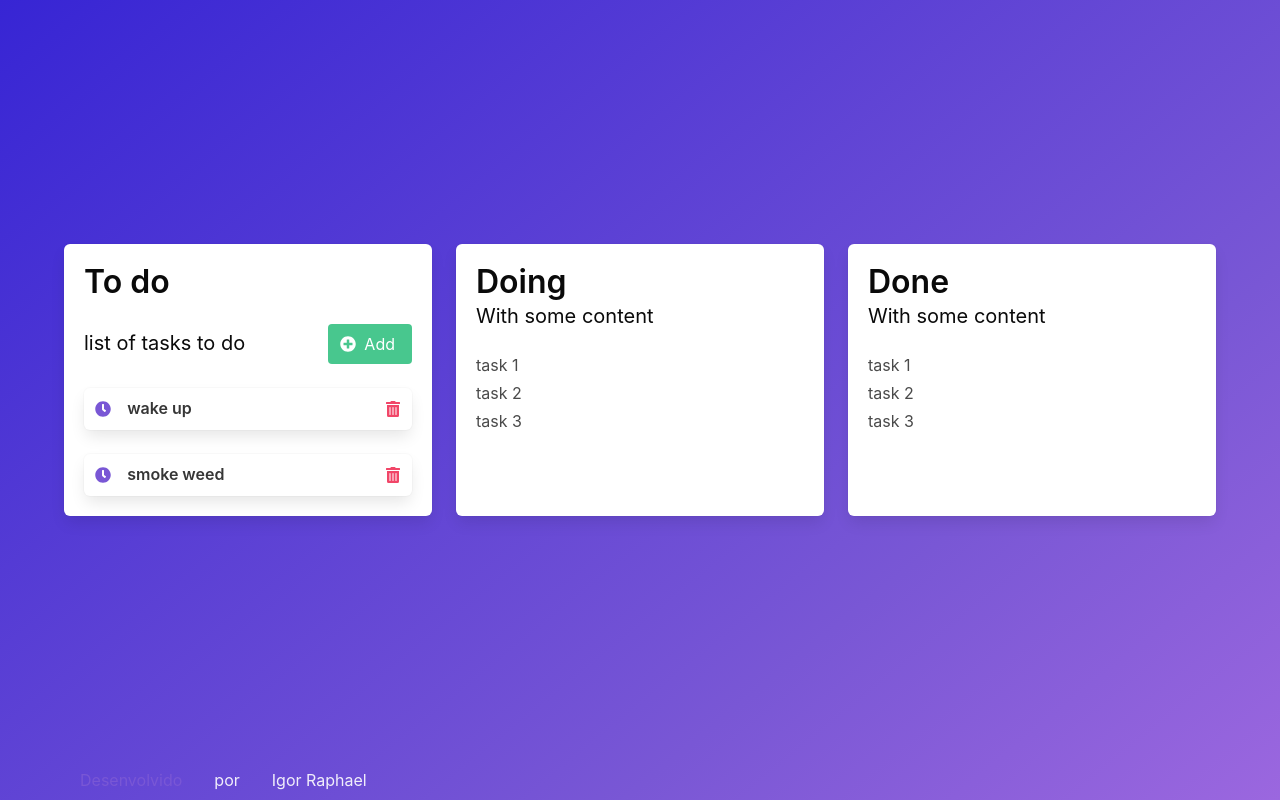
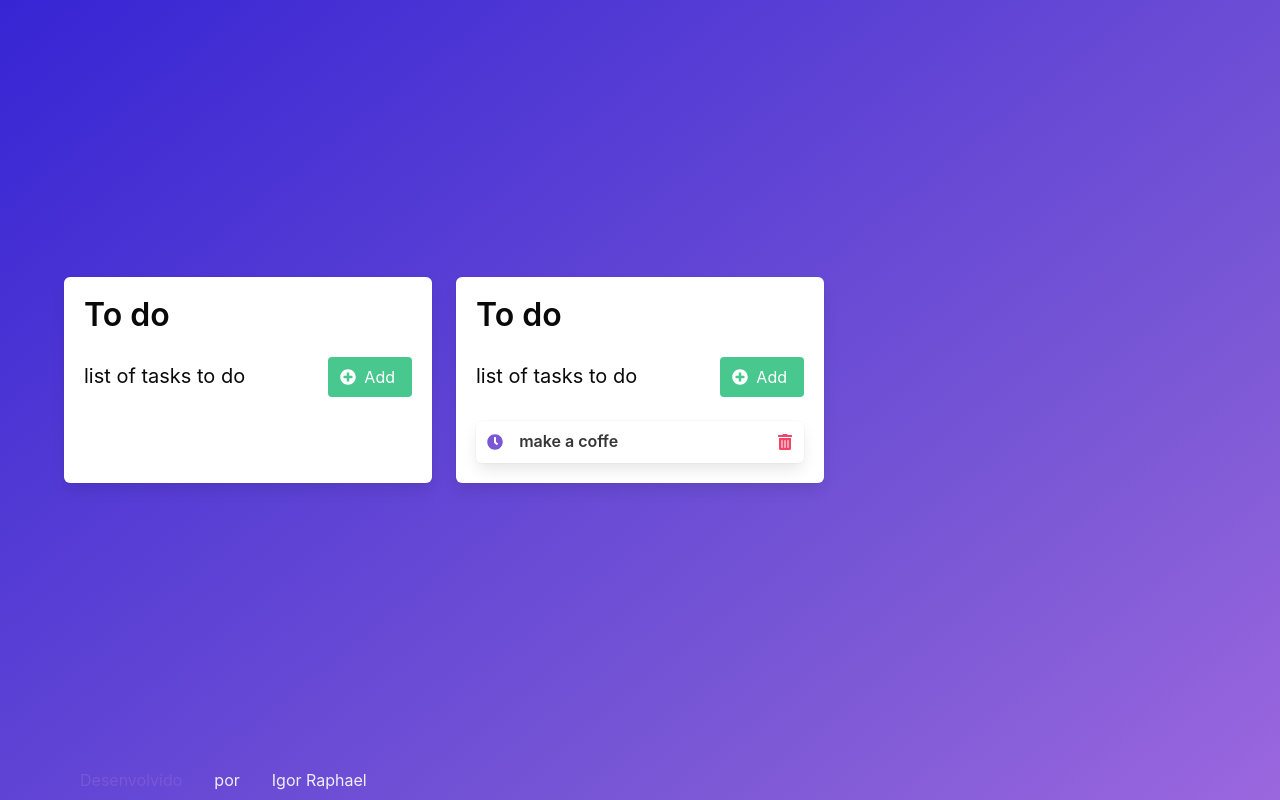
Before and after one commit to igorraphael/app-todo-vue3, a Vue app: page /app in a window 1280 px wide. Built offline with nearby package versions, Linux system fonts and the light colour scheme.

Commit message:
feat: init drag drop

```diff
--- a/src/components/ToDo.jsx
+++ b/src/components/ToDo.jsx
@@ -1,6 +1,6 @@
 export default {
     props: {
-        list: { type: Array, default: null },
+        list: { type: Array, default: () => [] },
     },
 
     data() {
@@ -32,6 +32,15 @@ export default {
     },
 
     methods: {
+        dragStart(event, target) {
+            // console.log('start ' + this.$refs);
+            // console.log(target);
+            event.dataTransfer.effectAllowed = 'move';
+            event.dataTransfer.setData('itemID', target.id);
+            // this.$emit('drag', target.id);
+            //
+        },
+
         handleModal() {
             this.modalVisible = this.modalVisible ? '' : 'is-active';
             this.description = undefined;
@@ -78,6 +87,11 @@ export default {
     },
 
     render() {
+        let li = {
+            props: {
+                type: 'is-success',
+            },
+        };
         return (
             <article class="tile is-child box ">
                 <p class="title has-text-black">To do</p>
@@ -169,9 +183,15 @@ export default {
                         {this.todos.map((todo, index) => {
                             return (
                                 <li
+                                    ref="to-do"
+                                    onClick={(e) => console.log(e.target)}
                                     key={index}
-                                    class="box"
-                                    style={{ padding: '0.7em' }}
+                                    class={`box`}
+                                    style={{
+                                        padding: '0.7em',
+                                    }}
+                                    draggable={true}
+                                    onDragstart={(e) => this.dragStart(e, todo)}
                                 >
                                     <article
                                         class="media"
--- a/src/components/app.jsx
+++ b/src/components/app.jsx
@@ -1,4 +1,5 @@
 import ToDo from './ToDo';
+import Doing from './ToDo';
 
 export default {
     mounted() {},
@@ -6,14 +7,23 @@ export default {
     data() {
         return {
             arrTodos: [
-                { id: 1, desc: 'wake up' },
-                { id: 2, desc: 'smoke weed' },
-                // { id: 3, desc: 'make a coffe' },
+                { id: 1, desc: 'wake up', list: 1 },
+                { id: 2, desc: 'smoke weed', list: 1 },
+                { id: 3, desc: 'make a coffe', list: 2 },
                 // { id: 4, desc: 'go to work' },
                 // { id: 5, desc: 'eat eat eat' },
                 // { id: 6, desc: 'return' },
             ],
         };
+    },
+
+    computed: {
+        listOne() {
+            return this.arrTodos.filter((item) => item.list === 1);
+        },
+        listTwo() {
+            return this.arrTodos.filter((item) => item.list === 2);
+        },
     },
 
     methods: {
@@ -23,18 +33,46 @@ export default {
                 Object.assign({}, { id: this.arrTodos.length + 1, desc: data })
             );
         },
+
+        handleDrag(data) {
+            console.log(data);
+        },
+
+        dragOver(event) {
+            event.preventDefault();
+            event.dataTransfer.dropEffect = 'move';
+        },
+
+        onDrop(event) {
+            let id = parseInt(event.dataTransfer.getData('itemID'));
+
+            let selectedItem = this.listOne.find((item) => item.id === id);
+            // let index = this.listOne.map((item) => item.id).indexOf(id);
+            console.log(selectedItem);
+            if (selectedItem !== -1) {
+                this.$nextTick(() => {
+                    this.listOne.splice(selectedItem, 1);
+                    this.listTwo.push(
+                        Object.assign({}, selectedItem, (selectedItem.list = 2))
+                    );
+                });
+            }
+            console.log(this.listOne);
+            console.log(this.arrTodos);
+        },
     },
 
     render() {
         return (
             <div class="tile is-ancestor">
                 <div class="tile is-parent is-4">
-                    <ToDo
-                        list={this.arrTodos}
-                        on-changes={this.handleSubmitTodo}
-                    />
+                    <ToDo on-changes={this.handleSubmitTodo} />
                 </div>
-                <div class="tile is-parent is-4">
+                {/* <div
+                    class="tile is-parent is-4"
+                    onDragover={(e) => this.dragOver(e)}
+                    onDrop={(e) => this.onDrop(e)}
+                >
                     <article class="tile is-child box">
                         <p class="title has-text-black">Doing</p>
                         <p class="subtitle has-text-black">With some content</p>
@@ -46,9 +84,14 @@ export default {
                             </ul>
                         </div>
                     </article>
-                </div>
-                <div class="tile is-parent is-4">
-                    <article class="tile is-child box">
+                </div> */}
+                <div
+                    class="tile is-parent is-4"
+                    onDragover={(e) => this.dragOver(e)}
+                    onDrop={(e) => this.onDrop(e)}
+                >
+                    <Doing key="doing" list={this.listTwo} />
+                    {/* <article class="tile is-child box">
                         <p class="title has-text-black">Done</p>
                         <p class="subtitle has-text-black">With some content</p>
                         <div class="content">
@@ -58,7 +101,7 @@ export default {
                                 <li> task 3</li>
                             </ul>
                         </div>
-                    </article>
+                    </article> */}
                 </div>
             </div>
         );
```
